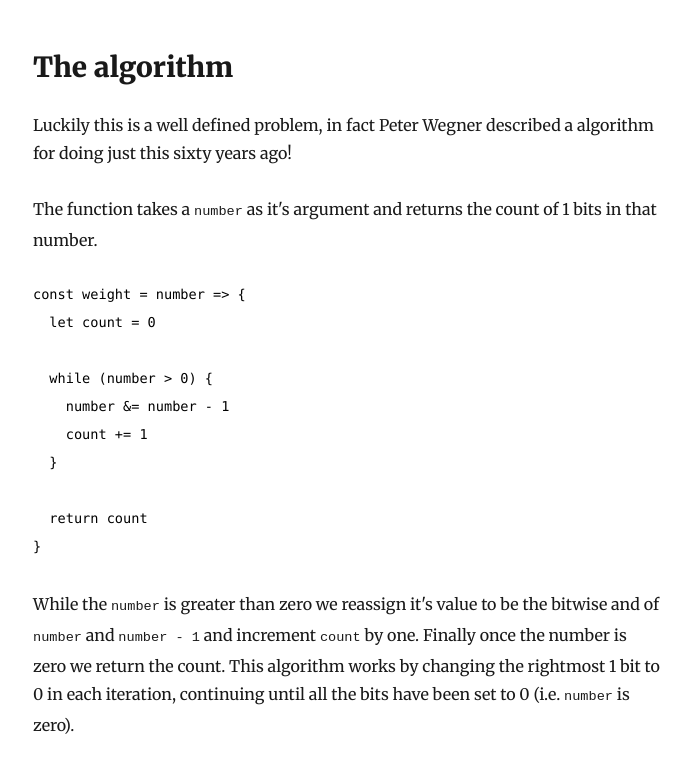
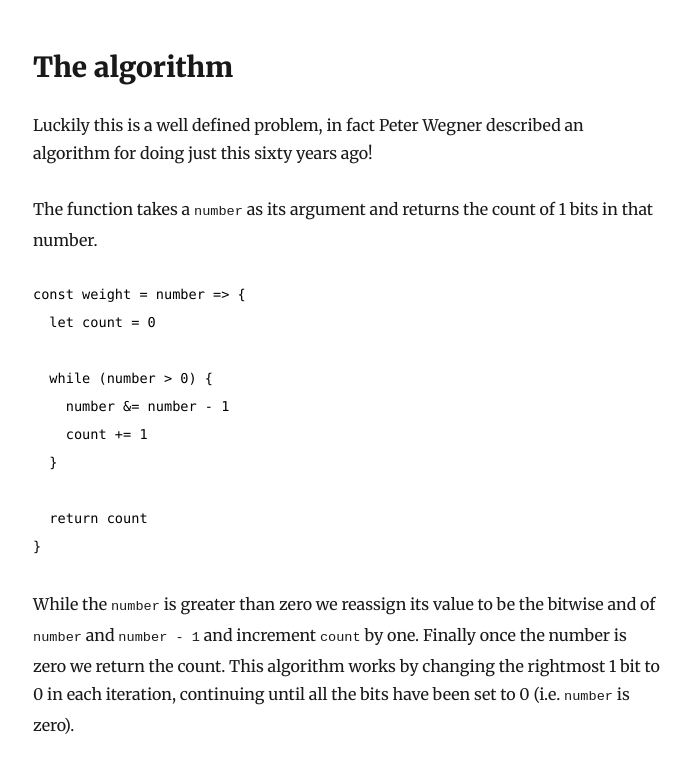
Before and after one commit to edew/edew.github.io, a Gatsby site: page /hamming-weight/ in a window 1280 px wide. Shown: the part 314-1078 px from the top of the page, without its empty margins (292-983 px from the left). Built offline with nearby package versions, Linux system fonts and the light colour scheme; Gatsby itself is replaced by a stand-in of ours; some packages are replaced by stand-ins of ours; code samples lack their colours.

Commit message:
Fix typos in Hamming weight post (#2)

````diff
--- a/content/blog/hamming-weight.md
+++ b/content/blog/hamming-weight.md
@@ -11,9 +11,9 @@ How can we calculate the number of 1 bits in the binary representation of the nu
 
 ## The algorithm
 
-Luckily this is a well defined problem, in fact Peter Wegner described a algorithm for doing just this sixty years ago!
+Luckily this is a well defined problem, in fact Peter Wegner described an algorithm for doing just this sixty years ago!
 
-The function takes a `number` as it's argument and returns the count of 1 bits in that number.
+The function takes a `number` as its argument and returns the count of 1 bits in that number.
 
 ```javascript
 const weight = number => {
@@ -28,7 +28,7 @@ const weight = number => {
 }
 ```
 
-While the `number` is greater than zero we reassign it's value to be the bitwise and of `number` and `number - 1` and increment `count` by one. Finally once the number is zero we return the count. This algorithm works by changing the rightmost 1 bit to 0 in each iteration, continuing until all the bits have been set to 0 (i.e. `number` is zero).
+While the `number` is greater than zero we reassign its value to be the bitwise and of `number` and `number - 1` and increment `count` by one. Finally once the number is zero we return the count. This algorithm works by changing the rightmost 1 bit to 0 in each iteration, continuing until all the bits have been set to 0 (i.e. `number` is zero).
 
 Let's walk through the algorithm for the number 9<sub>10</sub>, or 00001001<sub>2</sub>. First we initialise `number` to `9`, `count` to `0`:
 
````
